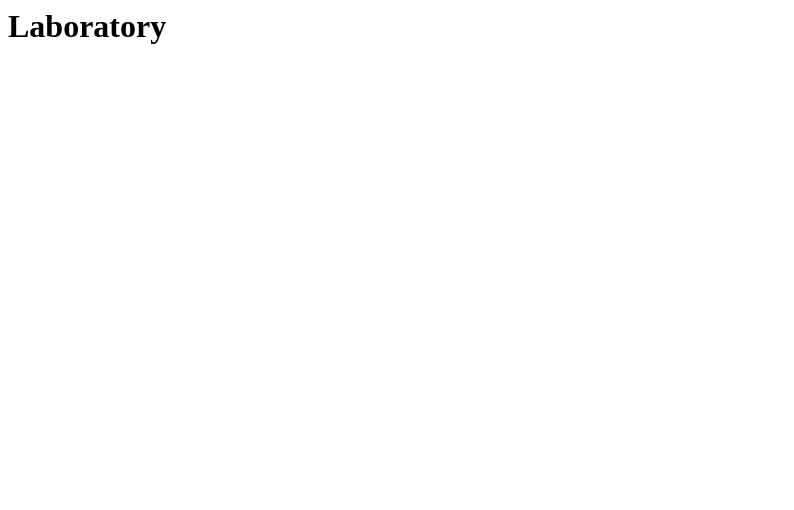
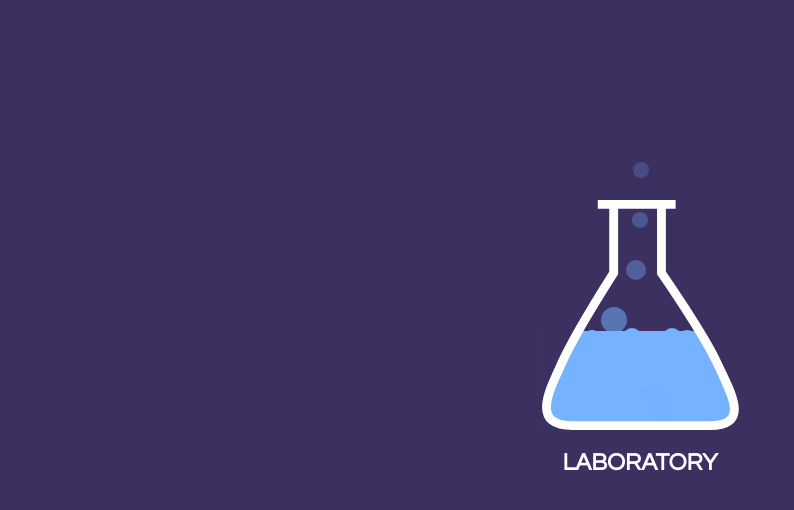
Before and after one commit to tltdemo/tltdemo.github.io, a plain HTML site: page index.html in a window 1280 px wide. Shown: the whole page, without its empty margins (0-794 px from the left). Drawn offline with Linux system fonts and the light colour scheme.

Commit message:
logo added

```diff
--- /dev/null
+++ b/css/main.css
@@ -0,0 +1,222 @@
+body {
+    background: #3B305F;
+    font-family: "Avant Garde",Avantgarde,"Century Gothic",CenturyGothic,AppleGothic,sans-serif;
+}
+
+h2.title {
+    text-align: center;
+    text-transform: uppercase;
+    color: #ffffff;
+}
+
+#flask {
+    width: 197px;
+    height: 230px;
+    margin: 0 auto;
+    margin-top: 200px;
+    position: relative;
+}
+
+#flask svg {
+    width: 200px;
+    height: 230px;
+    z-index: 1;
+    position: absolute;
+    top: 0;
+    left: 0;
+}
+
+#flask .background {
+    width: 197px;
+    height: 100px;
+    background-color: #5BBCFC;
+    position: absolute;
+    z-index: 0;
+    bottom: 0;
+    left: 0;
+    animation: liquid 3s infinite, liquid-color 80s infinite;
+}
+
+.bubble {
+    width: 40px;
+    height: 40px;
+    background: #5BBCFC;
+    border-radius: 40px;
+    position: absolute;
+    top: 180px;
+}
+
+@keyframes liquid {
+    0% {
+        height: 100px;
+    }
+    10% {
+        height: 97px;
+    }
+    35% {
+        height: 100px;
+    }
+    50% {
+        height: 102px;
+    }
+    80% {
+        height: 98px;
+    }
+    100% {
+        height: 100px;
+    }
+}
+
+@keyframes liquid-color {
+    from {
+        -webkit-filter: hue-rotate(-360deg);
+    }
+    to {
+        -webkit-filter: hue-rotate(0deg);
+    }
+}
+
+@keyframes bubble {
+    0% {
+        top: 200px;
+    }
+    100% {
+        top: -200px;
+        opacity: 0;
+    }
+}
+
+@keyframes side {
+    0% {
+        margin-right: 0px;
+    }
+    100% {
+        margin-right: 35px;
+    }
+}
+
+.b1,
+.b2,
+.b3 {
+    right: 60px;
+    transform: scale(0.4);
+    opacity: 0.6;
+    animation: bubble 8s linear infinite, liquid-color 80s infinite, side 2s ease-in-out infinite alternate;
+}
+
+.b2 {
+    right: 65px;
+    transform: scale(0.5);
+    animation-delay: 2s, 0s, 2s;
+}
+
+.b3 {
+    right: 70px;
+    animation-delay: 5s, 0s, 5s;
+    animation: bubble 10s linear infinite, liquid-color 80s infinite, side 3s ease-in-out infinite alternate;
+}
+
+.b4,
+.b5 {
+    right: 65px;
+    transform: scale(0.5);
+    opacity: 0.8;
+    animation: bubble 16s linear infinite, liquid-color 80s infinite, side 5s ease-in-out infinite alternate;
+    animation-delay: 4s, 0s, 4s;
+}
+
+.b5 {
+    right: 55px;
+    animation-delay: 5s, 0s, 5s;
+}
+
+.b6,
+.b7,
+.b8 {
+    right: 65px;
+    transform: scale(0.6);
+    opacity: 0.4;
+    animation: bubble 14s linear infinite, liquid-color 80s infinite, side 3s ease-in-out infinite alternate;
+    animation-delay: 9s, 0s, 9s;
+}
+
+.b7 {
+    right: 70px;
+    transform: scale(0.7);
+    animation-delay: 3s, 0s, 3s;
+}
+
+.b8 {
+    right: 65px;
+    animation-delay: 7s, 0s, 7s;
+}
+
+.b9,
+.b0 {
+    right: 70px;
+    transform: scale(0.65);
+    opacity: 0.7;
+    animation: bubble 20s linear infinite, liquid-color 80s infinite, side 5s ease-in-out infinite alternate;
+}
+
+.b0 {
+    right: 60px;
+    animation-delay: 13s, 0s, 13s;
+}
+
+.swirl {
+    width: 20px;
+    height: 20px;
+    background: #5BBCFC;
+    border-radius: 20px;
+    position: absolute;
+    top: 140px;
+    left: 80px;
+}
+
+@keyframes swirl {
+    0% {
+        top: 140px;
+    }
+    100% {
+        top: 128px;
+    }
+}
+
+.s0 {
+    animation: liquid-color 80s infinite, swirl 1s ease-in-out infinite alternate;
+}
+
+.s1 {
+    left: 100px;
+    transform: scale(1.2);
+    animation: liquid-color 80s infinite, swirl 2s ease-in-out infinite alternate;
+    animation-delay: 0s, 2s;
+}
+
+.s2 {
+    left: 40px;
+    transform: scale(0.8);
+    animation: liquid-color 80s infinite, swirl 2s ease-in-out infinite alternate;
+    animation-delay: 0s, 3s;
+}
+
+.s3 {
+    left: 60px;
+    transform: scale(1.4);
+    animation: liquid-color 80s infinite, swirl 1s ease-in-out infinite alternate;
+    animation-delay: 0s, 5s;
+}
+
+.s4 {
+    left: 120px;
+    animation: liquid-color 80s infinite, swirl 2s ease-in-out infinite alternate;
+    animation-delay: 0s, 3s;
+}
+
+.s5 {
+    left: 135px;
+    transform: scale(0.8);
+    animation: liquid-color 80s infinite, swirl 1s ease-in-out infinite alternate;
+    animation-delay: 0s, 2s;
+}
--- a/index.html
+++ b/index.html
@@ -1 +1,39 @@
-<h1>Laboratory</h1>
+<!DOCTYPE html>
+<html>
+<head>
+    <meta charset="utf-8">
+    <meta http-equiv="X-UA-Compatible" content="IE=edge">
+    <meta name="viewport" content="width=device-width, initial-scale=1">
+    <title>Laboratory</title>
+    <link rel="stylesheet" href="./css/main.css" />
+</head>
+<body>
+<div id="flask">
+	<div class="background"></div>
+	<svg version="1.1" xmlns="http://www.w3.org/2000/svg" xmlns:xlink="http://www.w3.org/1999/xlink" viewBox="0 0 113 130" xml:space="preserve">
+		<g>
+			<path fill="#3B305F" d="M0,0v130h112.084L111.75,0H0z M94.75,128C71,128,56,128,56,128s-14.873,0-38.623,0s-13.945-19.422-6.33-35.945S40,41.25,40,41.25V3h16h11v38.25c0,0,23.901,34.283,31.517,50.805S118.5,128,94.75,128z"/>
+			<path fill="none" stroke="#ffffff" stroke-width="5" stroke-miterlimit="10" d="M56,127.5c0,0-14.873,0-38.623,0s-13.695-19.172-6.08-35.695C18.912,75.283,40.5,41.25,40.5,41.25V2.5h-9H56h19.5h-8v38.75c0,0,23.651,34.033,31.267,50.555c7.615,16.523,19.733,35.695-4.017,35.695S56,127.5,56,127.5z"/>
+		</g>
+	</svg>
+	<div class="bubble b0"></div>
+	<div class="bubble b1"></div>
+	<div class="bubble b2"></div>
+	<div class="bubble b3"></div>
+	<div class="bubble b4"></div>
+	<div class="bubble b5"></div>
+	<div class="bubble b6"></div>
+	<div class="bubble b7"></div>
+	<div class="bubble b8"></div>
+	<div class="bubble b9"></div>
+
+	<div class="swirl s0"></div>
+	<div class="swirl s1"></div>
+	<div class="swirl s2"></div>
+	<div class="swirl s3"></div>
+	<div class="swirl s4"></div>
+	<div class="swirl s5"></div>
+</div>
+<h2 class="title">Laboratory</h2>
+</body>
+</html>
```
